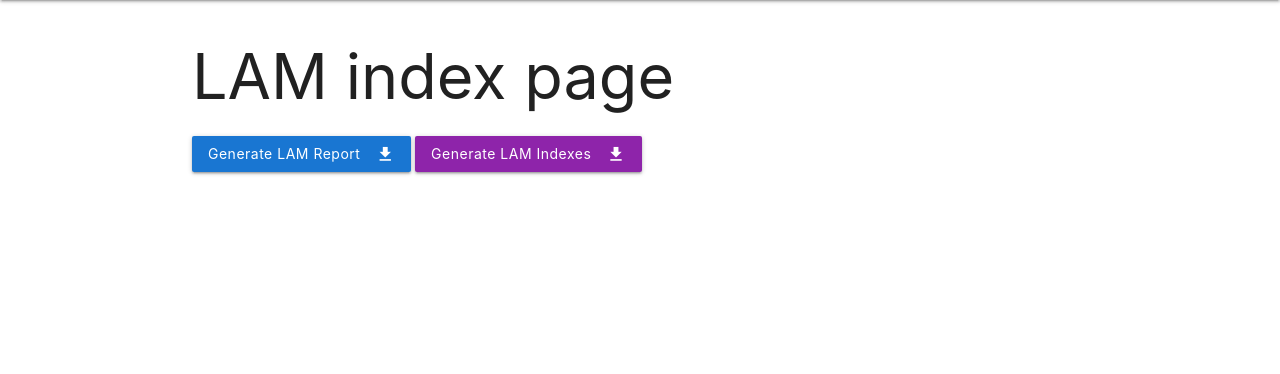
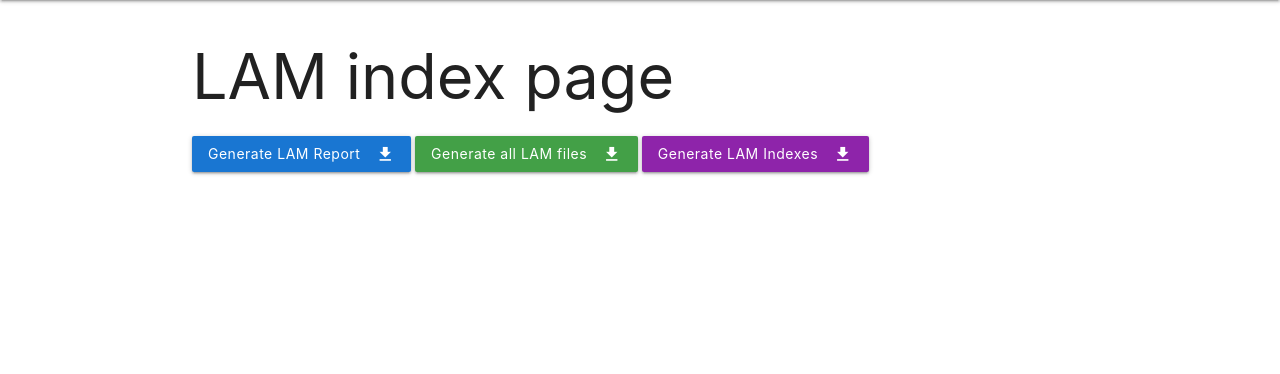
Before and after one commit to meaningfy-ws/lam4doc, a Flask app: page / in a window 1280 px wide. Shown: the part 64-438 px from the top of the page. Run offline with Flask 2, Linux system fonts and the light colour scheme; parts of the project's set-up code (start-up, migrations or seed data) failed here and were passed over.

Commit message:
Add lam-files UI endpoint that generates html and pdf reports, and index files

```diff
--- a/lam4doc/entrypoints/ui/templates/index.html
+++ b/lam4doc/entrypoints/ui/templates/index.html
@@ -7,6 +7,9 @@
     <a href="{{ url_for('download_lam_report') }}"
        id="LAM-report"
        class="btn btn-file blue darken-2">Generate LAM Report<i class="material-icons right">file_download</i></a>
+    <a href="{{ url_for('download_lam_files') }}"
+       id="LAM-files"
+       class="btn btn-file green darken-1">Generate all LAM files<i class="material-icons right">file_download</i></a>
     <a href="{{ url_for('download_indexes') }}"
        id="LAM-indexes"
        class="btn btn-file purple darken-1">Generate LAM Indexes<i class="material-icons right">file_download</i></a>
--- a/lam4doc/entrypoints/ui/views.py
+++ b/lam4doc/entrypoints/ui/views.py
@@ -17,7 +17,8 @@ from flask import render_template, send_from_directory, flash
 
 from lam4doc.config import config
 from lam4doc.entrypoints.ui import app
-from lam4doc.entrypoints.ui.api_wrapper import get_lam_report as api_get_lam_report, get_indexes as api_get_indexes
+from lam4doc.entrypoints.ui.api_wrapper import get_lam_report as api_get_lam_report, get_indexes as api_get_indexes, \
+    get_lam_files as api_get_lam_files
 from lam4doc.entrypoints.ui.forms import ReportTypeForm
 
 logger = logging.getLogger(config.LAM_LOGGER)
@@ -80,3 +81,22 @@ def download_indexes():
 
     logger.debug('redirect to index view')
     return render_template('index.html')
+
+
+@app.route('/lam-files', methods=['GET'])
+def download_lam_files():
+    logger.debug('request all LAM files view')
+    try:
+        with tempfile.TemporaryDirectory() as temp_folder:
+            file_name = 'LAM_files.zip'
+            report_content, _ = api_get_lam_files()
+            report = Path(temp_folder) / file_name
+            report.write_bytes(report_content)
+            logger.debug('render all LAM files view')
+            return send_from_directory(Path(temp_folder), file_name, as_attachment=True)
+    except Exception as e:
+        logger.exception(str(e))
+        flash(str(e), 'error')
+
+    logger.debug('redirect to index view')
+    return render_template('index.html')
```
Also changed, not shown: lam4doc/entrypoints/ui/api_wrapper.py (+16 -0 lines).
